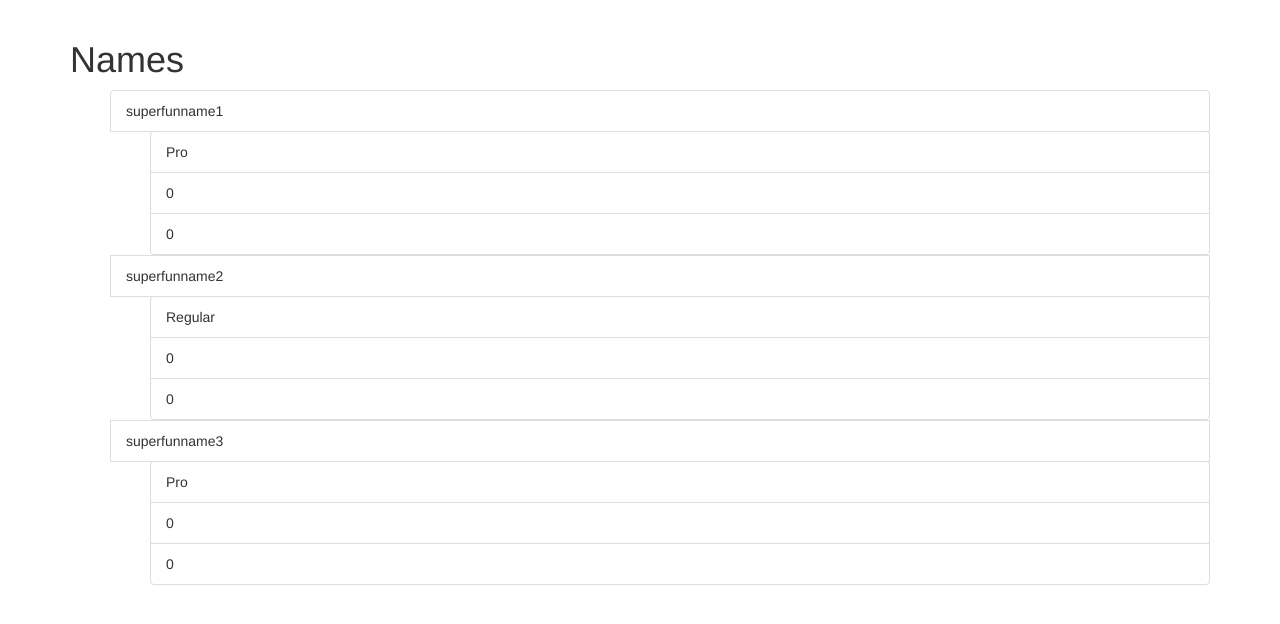
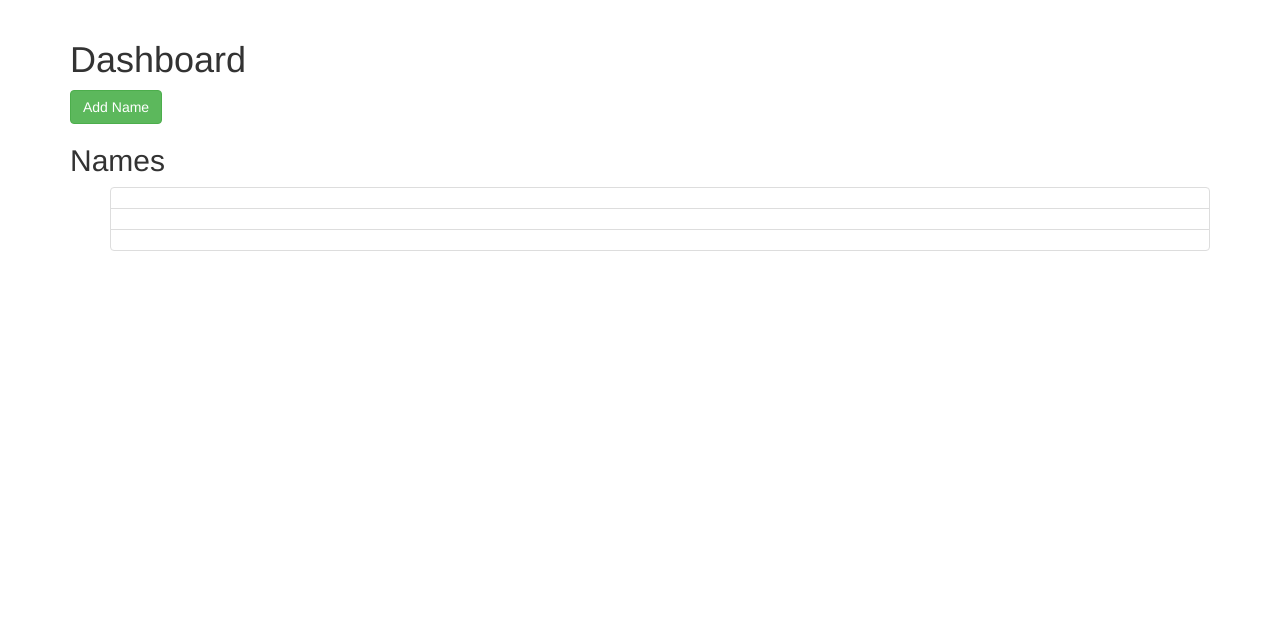
Before and after one commit to Kano0403/snypr-public, a Flask app: page /dashboard in a window 1280 px wide. Shown: the part 52-676 px from the top of the page. Run offline with Flask 2, Linux system fonts and the light colour scheme; the visitor is signed in with stand-in values (Sample User, id 1); some libraries are stand-ins or nearby versions.

Commit message:
End of day - preparing for trnasfer of files to other laptop

```diff
--- a/data.py
+++ b/data.py
@@ -2,6 +2,7 @@
     names = [
         {
             'id': 1,
+            'owner_id': 7,
             'domain_name': 'superfunname1',
             'blocks_in_auction': 0,
             'blocks_in_reveal': 0,
@@ -9,6 +10,7 @@
         },
         {
             'id': 2,
+            'owner_id': 7,
             'domain_name': 'superfunname2',
             'blocks_in_auction': 0,
             'blocks_in_reveal': 0,
@@ -16,6 +18,7 @@
         },
         {
             'id': 3,
+            'owner_id': 7,
             'domain_name': 'superfunname3',
             'blocks_in_auction': 0,
             'blocks_in_reveal': 0,
--- a/main.py
+++ b/main.py
@@ -1,8 +1,10 @@
-from flask import Flask, request, render_template, flash, redirect, url_for, session, logging
+from functools import wraps
+
+from flask import Flask, request, render_template, flash, redirect, url_for, session
 from flask_mysqldb import MySQL
-from wtforms import Form, StringField, TextAreaField, PasswordField, validators
 from passlib.hash import sha256_crypt
-from functools import wraps
+from wtforms import Form, StringField, PasswordField, validators
+
 from data import Names
 
 Names = Names()
@@ -29,6 +31,17 @@
     return wrap
 
 
+def is_admin(f):
+    @wraps(f)
+    def wrap(*args, **kwargs):
+        if session['is_admin']:
+            return f(*args, **kwargs)
+        else:
+            flash('Unauthorized')
+            return redirect(url_for('index'))
+    return wrap
+
+
 # ----- MAIN ----- #
 @app.route('/')
 def index():
@@ -41,11 +54,62 @@
 
 
 @app.route('/dashboard')
+@is_logged_in
 def dashboard():
-    if not session['logged_in']:
-        return redirect(url_for('login'))
     return render_template('dashboard.html', names=Names)
 
+
+@app.route('/dashboard/names/<string:id>')
+def name(id):
+    return render_template('')
+
+
+class NameInitiationForm(Form):
+    domain_name = StringField('Domain', [validators.DataRequired()])
+    plan = StringField('Plan', [validators.AnyOf(values=['Regular', 'Pro', 'Elite'], message='Please choose a plan based on the list of available plans: Regular, Pro, Elite')])
+
+
+@app.route('/initiate_name', methods=['GET', 'POST'])
+@is_logged_in
+def initiate_name():
+    form = NameInitiationForm(request.form)
+    if request.method == 'POST' and form.validate():
+        domain_name = form.domain_name.data
+        plan = form.plan.data
+        owners_id = session['id']
+        # state = NAMEBASE API REQUEST
+        # blocks_in_auction = NAMEBASE API REQUEST
+        # blocks_in_reveal = NAMEBASE API REQUEST
+
+        # Cursor
+        cur = mysql.connection.cursor()
+
+        # -- Check to see if name exists -- #
+        # Get names matching
+        result = cur.execute("SELECT * FROM names WHERE domain_name = %s", [domain_name])
+        if result > 0:
+            cur.close()
+            flash('This name has already been initialized. Please make sure everything is spelled correctly, otherwise consider this name taken.', 'danger')
+            return redirect(url_for('initiate_name'))
+        # Execute
+        cur.execute("INSERT INTO names(owners_id, domain_name, plan) VALUES(%s, %s, %s)", (owners_id, domain_name, plan))
+
+        # ----- TODO: append to user's "names" value in the "users" database to show ownership of this name.
+        names = cur.execute("SELECT * FROM users WHERE id = session['id']")
+        result = cur.execute("SELECT * FROM names WHERE domain_name = %s", [domain_name])
+        print(names)
+        names += f"{result['id']},"
+        print(names)
+        # Commit
+        mysql.connection.commit()
+        # Close
+        cur.close()
+
+        # Flash
+        flash('Name Initialized', 'success')
+
+        return redirect(url_for('dashboard'))
+    return render_template('initiate_name.html', form=form)
 
 class RegisterForm(Form):
     username = StringField('Name', [validators.Length(min=1, max=30)])
@@ -106,6 +170,16 @@
                 session['logged_in'] = True
                 session['username'] = username
                 session['names'] = names
+                session['id'] = data['id']
+                print(session['username'])
+                print(session['names'])
+                print(session['id'])
+                print(session['logged_in'])
+                print(data['is_admin'])
+                if data['is_admin'] == 1:
+                    session['is_admin'] = True
+                else:
+                    session['is_admin'] = False
                 print('PASS')
             else:
                 print('FAIL - INCORRECT PASSWORD')
@@ -121,6 +195,7 @@
 
 
 @app.route('/logout')
+@is_logged_in
 def logout():
     session.clear()
     flash('Logout Successful', 'success')
@@ -129,4 +204,4 @@
 
 if __name__ == '__main__':
     app.secret_key='sectesdfasj;dfakjs;a234283407*(&#(*$&42038470238'
-    app.run(debug=True, port=8000, host='127.0.0.1')
+    app.run(debug=True, port=1020, host='127.0.0.1')
--- a/templates/dashboard.html
+++ b/templates/dashboard.html
@@ -1,15 +1,12 @@
 {% extends 'layout.html' %}
 
 {% block body %}
-    <h1>Names</h1>
+    <h1>Dashboard</h1>
+    <a class="btn btn-success" href="initiate_name">Add Name</a>
+    <h2>Names</h2>
     <ul>
         {% for name in names %}
-            <li class="list-group-item">{{name.domain_name}}</li>
-            <ul>
-                <li class="list-group-item">{{name.plan}}</li>
-                <li class="list-group-item">{{name.blocks_in_auction}}</li>
-                <li class="list-group-item">{{name.blocks_in_reveal}}</li>
-            </ul>
+            <li class="list-group-item"><a href="name"{{name.domain_name}}</li>
         {% endfor %}
     </ul>
 {% endblock %}
--- a/templates/includes/_navbar.html
+++ b/templates/includes/_navbar.html
@@ -18,7 +18,7 @@
           <ul class="nav navbar-nav navbar-right">
             {% if session.logged_in %}
             <li><a href="/dashboard">Dashboard</a></li>
-            <li><a href="/">Logout</a></li>
+            <li><a href="/logout">Logout</a></li>
             {% else: %}
             <li><a href="/register">Register</a></li>
             <li><a href="/">Login</a></li>
--- /dev/null
+++ b/templates/name.html
@@ -0,0 +1,5 @@
+{% extends 'layout.html' %}
+
+{% block body %}
+    <h1></h1>
+{% endblock %}
```
Also changed, not shown: templates/initiate_name.html (added, +15 -0 lines), 1 other file.
